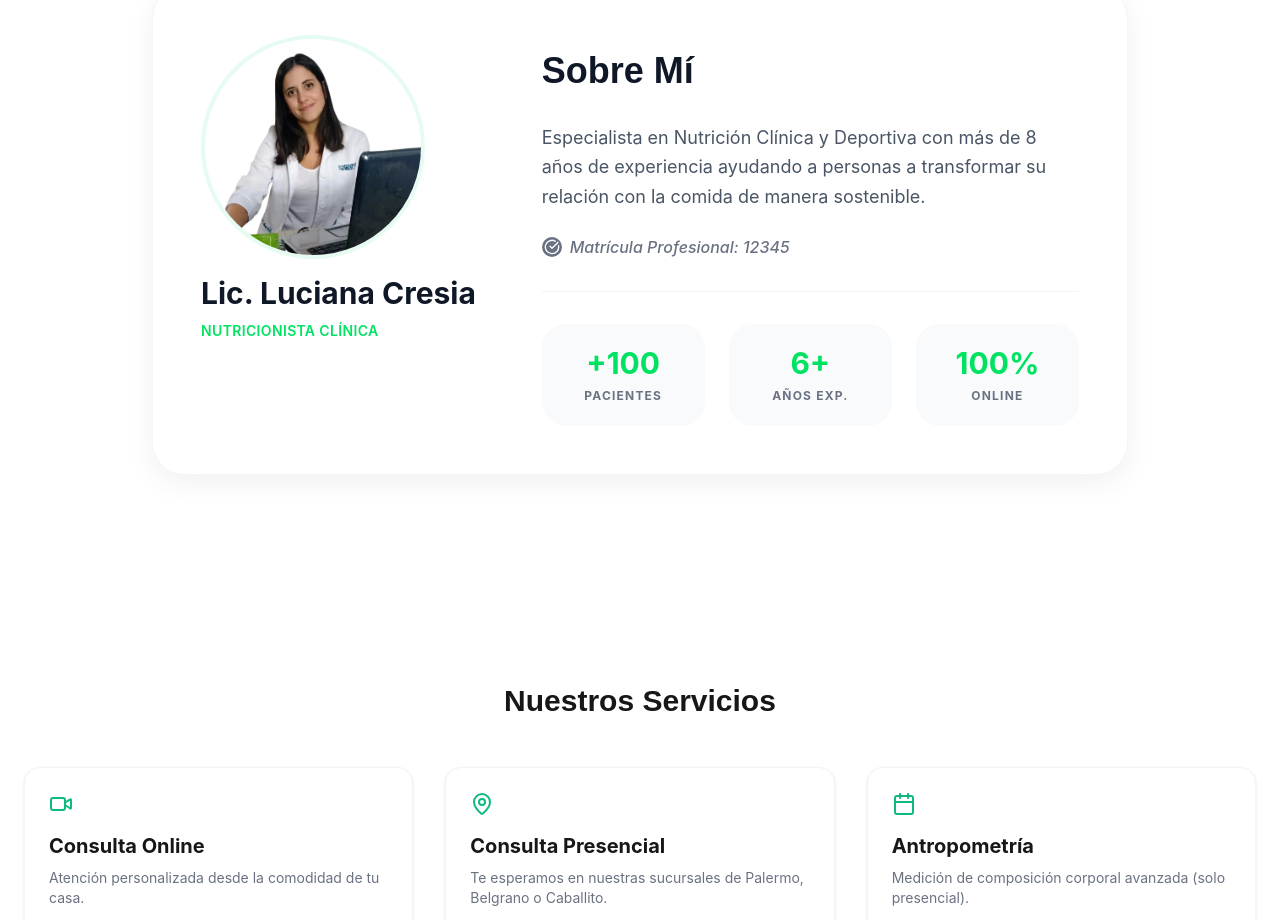
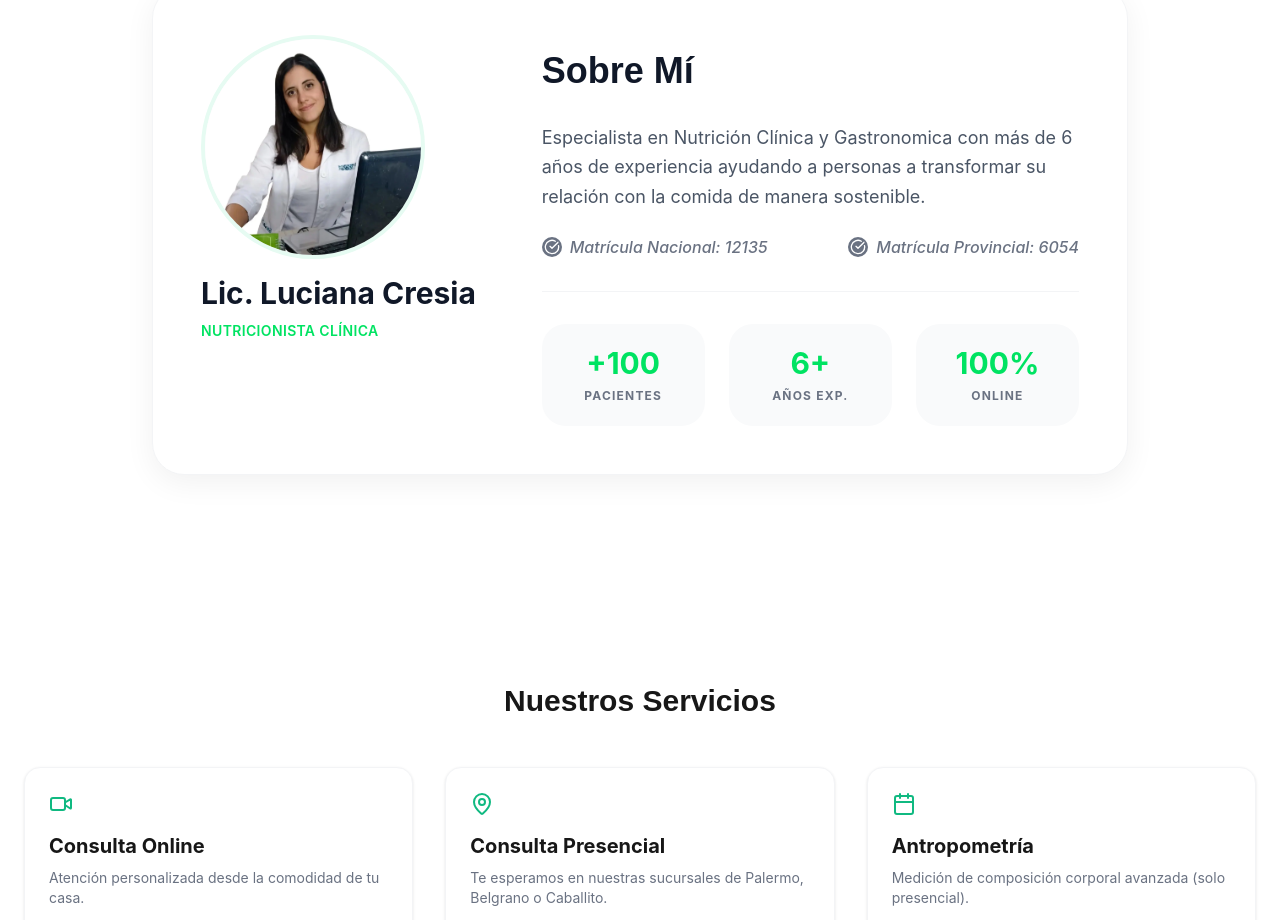
Before and after one commit to julianalvaarez/luci-proyecto, a Next.js app: page / in a window 1280 px wide. Shown: the part 1020-1940 px from the top of the page. Built offline with nearby package versions, Linux system fonts and the light colour scheme.

Commit message:
fix: cambios menores

```diff
--- a/src/app/page.tsx
+++ b/src/app/page.tsx
@@ -86,12 +86,19 @@ export default function LandingPage() {
                 <h2 className="hidden md:block text-3xl md:text-4xl font-bold text-gray-900 mb-8 font-display">Sobre Mí</h2>
 
                 <p className="text-gray-600 text-base md:text-lg leading-relaxed mb-6 text-center md:text-left">
-                  Especialista en Nutrición Clínica y Deportiva con más de 8 años de experiencia ayudando a personas a transformar su relación con la comida de manera sostenible.
+                  Especialista en Nutrición Clínica y Gastronomica con más de 6 años de experiencia ayudando a personas a transformar su relación con la comida de manera sostenible.
                 </p>
 
-                <div className="flex items-center justify-center md:justify-start gap-2 mb-8 text-gray-500 text-sm">
-                  <CheckCircle className="h-4 w-4 md:h-5 md:w-5 bg-gray-500 text-white rounded-full p-0.5" />
-                  <span className="italic text-gray-500 font-medium md:text-base">Matrícula Profesional: 12345</span>
+                <div className='flex flex-col items-center md:flex-row md:justify-between '>
+                  <div className="flex items-center justify-center md:justify-start gap-2 mb-3 md:mb-8 text-gray-500 text-sm">
+                    <CheckCircle className="h-4 w-4 md:h-5 md:w-5 bg-gray-500 text-white rounded-full p-0.5" />
+                    <span className="italic text-gray-500 font-medium md:text-base">Matrícula Nacional: 12135</span>
+                  </div>
+                  <div className="flex items-center justify-center md:justify-start gap-2 mb-8  text-gray-500 text-sm">
+                    <CheckCircle className="h-4 w-4 md:h-5 md:w-5 bg-gray-500 text-white rounded-full p-0.5" />
+                    <span className="italic text-gray-500 font-medium md:text-base">Matrícula Provincial: 6054</span>
+                  </div>
+
                 </div>
 
                 <div className="grid grid-cols-3 gap-3 md:gap-6 border-t border-gray-100 pt-8 w-full">
--- a/src/components/admin/ManualAppointmentForm.tsx
+++ b/src/components/admin/ManualAppointmentForm.tsx
@@ -245,11 +245,6 @@ export default function ManualAppointmentForm({ onClose, onSuccess, initialData
             </div>
           </div>
 
-            <div className="flex items-center gap-2 pt-2">
-              <input type="checkbox" {...register('first_time')} id="first_time" className="h-4 w-4 text-brand-primary focus:ring-brand-primary border-gray-300 rounded" />
-              <label htmlFor="first_time" className="text-sm font-medium text-gray-700 underline decoration-emerald-200 underline-offset-4 cursor-pointer">¿Es la primera consulta del paciente?</label>
-            </div>
-
           <div className="space-y-1">
             <label className="text-sm font-bold text-gray-400 uppercase">Notas (Opcional)</label>
             <textarea {...register('notes')} className="w-full p-4 bg-gray-50 rounded-xl border-none focus:ring-2 focus:ring-brand-primary" rows={2} placeholder="Algún detalle relevante del paciente..." />
```
